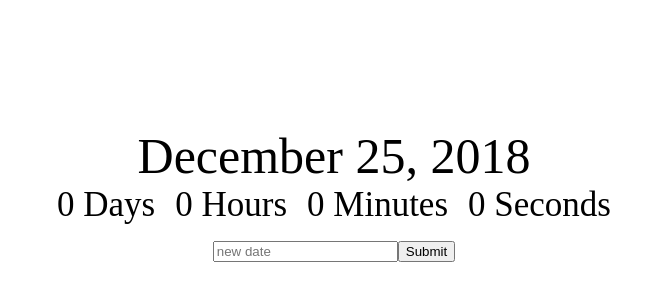
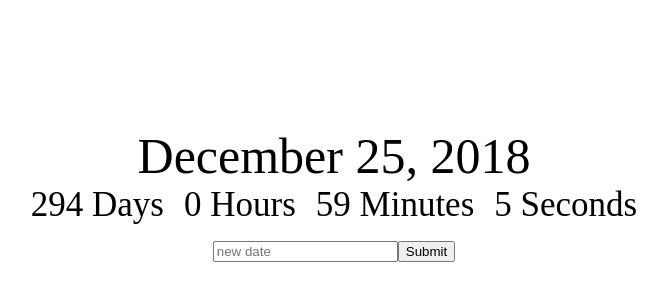
Before and after one commit to dominicfraser/countdownClock, a React (Create React App) app: page / in a window 1280 px wide. Shown: the part 126-426 px from the top of the page, without its empty margins (306-973 px from the left). Built offline with nearby package versions, Linux system fonts and the light colour scheme.

Commit message:
parse deadline and pull out units

```diff
--- a/src/app.jsx
+++ b/src/app.jsx
@@ -19,7 +19,7 @@ class App extends Component {
     return (
       <div className="app">
         <div className="app-title">{this.state.deadline}</div>
-        <Clock />
+        <Clock deadline={this.state.deadline} />
         <div>
           <input
             placeholder="new date"
--- a/src/clock.jsx
+++ b/src/clock.jsx
@@ -7,9 +7,17 @@ class Clock extends Component {
     this.state = {
       days: 0,
       hours: 0,
-      min: 0,
-      sec: 0,
+      minutes: 0,
+      seconds: 0,
     };
+  }
+
+  componentWillMount() {
+    this.getTimeUntil(this.props.deadline);
+  }
+
+  componentDidMount() {
+    setInterval(() => this.getTimeUntil(this.props.deadline), 1000);
   }
 
   render() {
@@ -17,10 +25,19 @@ class Clock extends Component {
       <div>
         <div className="clock-days">{this.state.days} Days</div>
         <div className="clock-hours">{this.state.hours} Hours</div>
-        <div className="clock-min">{this.state.min} Minutes</div>
-        <div className="clock-sec">{this.state.sec} Seconds</div>
+        <div className="clock-min">{this.state.minutes} Minutes</div>
+        <div className="clock-sec">{this.state.seconds} Seconds</div>
       </div>
     );
+  }
+
+  getTimeUntil(deadline) {
+    const time = Date.parse(deadline) - Date.parse(new Date());
+    const seconds = Math.floor((time / 1000) % 60);
+    const minutes = Math.floor((time / 1000 / 60) % 60);
+    const hours = Math.floor((time / (1000 * 60 * 60)) % 24);
+    const days = Math.floor(time / (1000 * 60 * 60 * 24));
+    this.setState({ days, hours, minutes, seconds });
   }
 }
 
```
